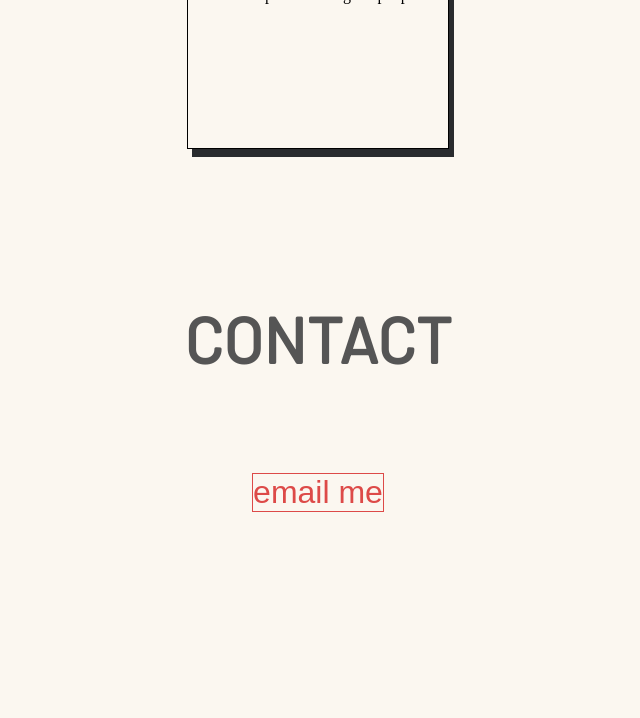
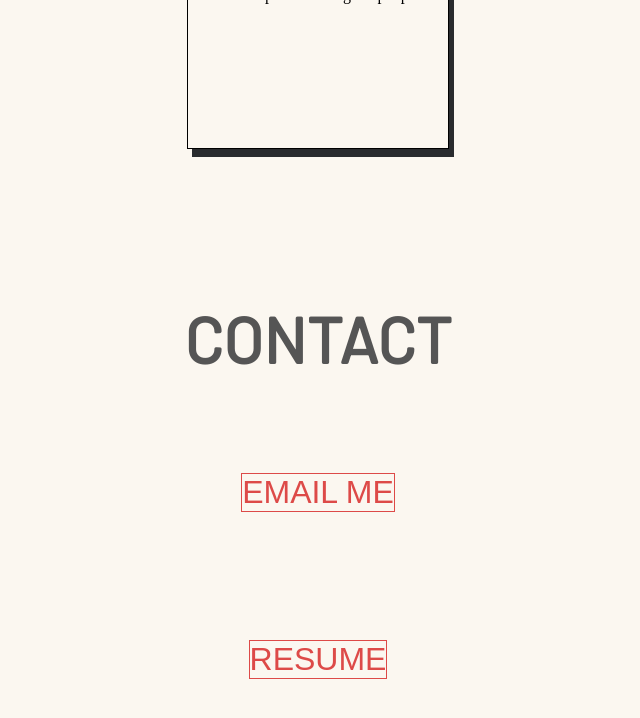
Before and after one commit to erikcorea/port2022, a React (Create React App) app: page / in a window 1280 px wide. Shown: the part 2544-3262 px from the top of the page, without its empty margins (322-962 px from the left). Built offline with nearby package versions, Linux system fonts and the light colour scheme.

Commit message:
added resume button

```diff
--- a/src/Components/Contact.js
+++ b/src/Components/Contact.js
@@ -6,7 +6,10 @@ function Contact() {
     <>
       <h1 className='contact-h1'>CONTACT</h1>
       <div className='button-container'>
-        <button className='email-button'><a className="email" href = "mailto: erikcorrea444@gmail.com">email me</a></button>
+        <button className='email-button'><a className="email" href = "mailto: erikcorrea444@gmail.com">EMAIL ME</a></button>
+      </div>
+      <div className='button-container'>
+        <button className='email-button'><a className="email" href ="https://docs.google.com/document/d/1V_qwBwpUjXztFb_fDUlu3GlAA5JotlzC9aCKgcIGqzU/edit?usp=sharing">RESUME</a></button>
       </div>
     </>
   )
```
